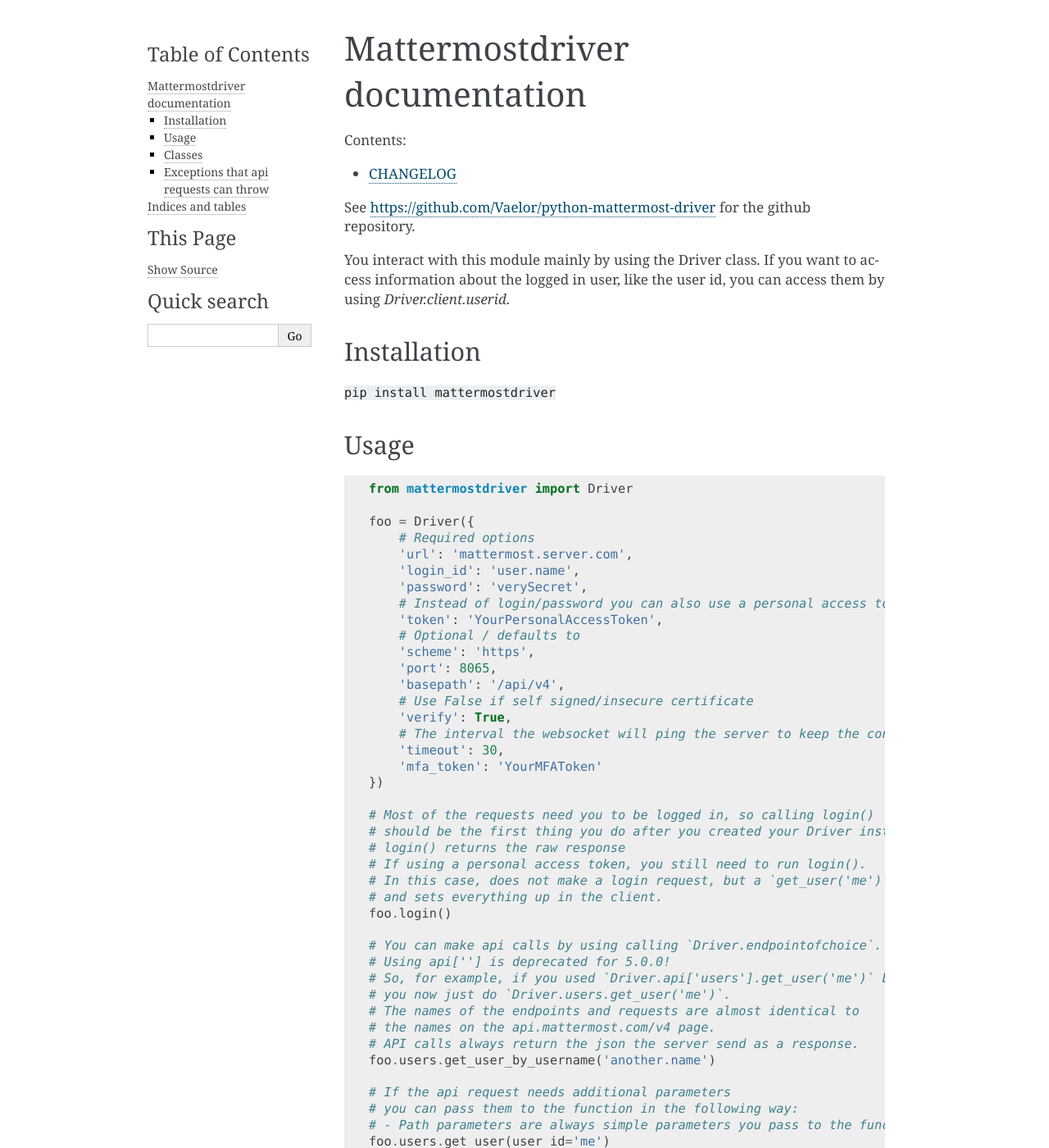
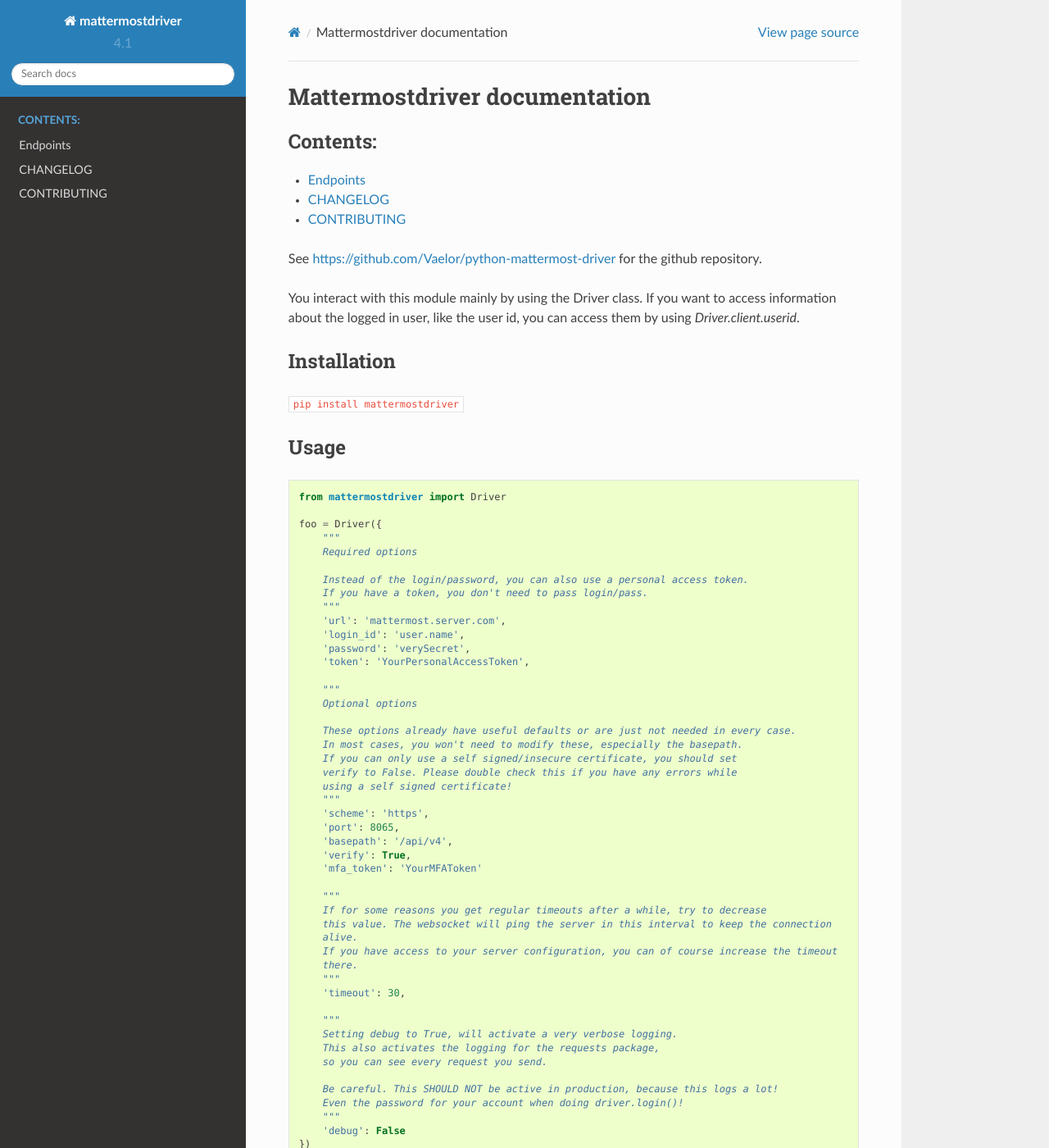
Before and after one commit to Vaelor/python-mattermost-driver, a Sphinx documentation site: the page built from docs/index.rst, in a window 1280 px wide and 1400 px high. Shown: the whole window at 82% size. Built offline with Sphinx 7.4.7 and the Read the Docs theme 2.0.0, drawn with Linux system fonts in a browser that asks for light colours; some of the changed text lies outside the part shown.

Commit message:
Refactoring and documentation improvements
 - Clean up the README a bit
 - Add the endpoints to the documentation
 - Add more useful docstrings which sphinx can read

 Bump version to 4.1.0

```diff
--- a/README.rst
+++ b/README.rst
@@ -41,43 +41,79 @@
     from mattermostdriver import Driver
 
     foo = Driver({
-        # Required options
+        """
+        Required options
+
+        Instead of the login/password, you can also use a personal access token.
+        If you have a token, you don't need to pass login/pass.
+        """
         'url': 'mattermost.server.com',
         'login_id': 'user.name',
         'password': 'verySecret',
-        # Instead of login/password you can also use a personal access token
         'token': 'YourPersonalAccessToken',
-        # Optional / defaults to
+
+        """
+        Optional options
+
+        These options already have useful defaults or are just not needed in every case.
+        In most cases, you won't need to modify these, especially the basepath.
+        If you can only use a self signed/insecure certificate, you should set
+        verify to False. Please double check this if you have any errors while
+        using a self signed certificate!
+        """
         'scheme': 'https',
         'port': 8065,
         'basepath': '/api/v4',
-        # Use False if self signed/insecure certificate
         'verify': True,
-        # The interval the websocket will ping the server to keep the connection alive
+        'mfa_token': 'YourMFAToken'
+
+        """
+        If for some reasons you get regular timeouts after a while, try to decrease
+        this value. The websocket will ping the server in this interval to keep the connection
+        alive.
+        If you have access to your server configuration, you can of course increase the timeout
+        there.
+        """
         'timeout': 30,
-        'mfa_token': 'YourMFAToken'
+
+        """
+        Setting debug to True, will activate a very verbose logging.
+        This also activates the logging for the requests package,
+        so you can see every request you send.
+
+        Be careful. This SHOULD NOT be active in production, because this logs a lot!
+        Even the password for your account when doing driver.login()!
+        """
+        'debug': False
     })
 
-    # Most of the requests need you to be logged in, so calling login()
-    # should be the first thing you do after you created your Driver instance.
-    # login() returns the raw response
-    # If using a personal access token, you still need to run login().
-    # In this case, does not make a login request, but a `get_user('me')`
-    # and sets everything up in the client.
+    """
+    Most of the requests need you to be logged in, so calling login()
+    should be the first thing you do after you created your Driver instance.
+    login() returns the raw response.
+    If using a personal access token, you still need to run login().
+    In this case, does not make a login request, but a `get_user('me')`
+    and sets everything up in the client.
+    """
     foo.login()
 
-    # You can make api calls by using calling `Driver.endpointofchoice`.
-    # Using api[''] is deprecated for 5.0.0!
-    # So, for example, if you used `Driver.api['users'].get_user('me')` before,
-    # you now just do `Driver.users.get_user('me')`.
-    # The names of the endpoints and requests are almost identical to
-    # the names on the api.mattermost.com/v4 page.
-    # API calls always return the json the server send as a response.
+    """
+    You can make api calls by using calling `Driver.endpointofchoice`.
+    Using api[''] is deprecated for 5.0.0!
+
+    So, for example, if you used `Driver.api['users'].get_user('me')` before,
+    you now just do `Driver.users.get_user('me')`.
+    The names of the endpoints and requests are almost identical to
+    the names on the api.mattermost.com/v4 page.
+    API calls always return the json the server send as a response.
+    """
     foo.users.get_user_by_username('another.name')
 
-    # If the api request needs additional parameters
-    # you can pass them to the function in the following way:
-    # - Path parameters are always simple parameters you pass to the function
+    """
+    If the api request needs additional parameters
+    you can pass them to the function in the following way:
+    - Path parameters are always simple parameters you pass to the function
+    """
     foo.users.get_user(user_id='me')
 
     # - Query parameters are always passed by passing a `params` dict to the function
@@ -94,10 +130,12 @@
         'type': 'O'
     })
 
-    # If you want to make a websocket connection to the mattermost server
-    # you can call the init_websocket method, passing an event_handler.
-    # Every Websocket event send by mattermost will be send to that event_handler.
-    # See the API documentation for which events are available.
+    """
+    If you want to make a websocket connection to the mattermost server
+    you can call the init_websocket method, passing an event_handler.
+    Every Websocket event send by mattermost will be send to that event_handler.
+    See the API documentation for which events are available.
+    """
     foo.init_websocket(event_handler)
 
     # To upload a file you will need to pass a `files` dictionary
@@ -111,37 +149,13 @@
         'channel_id': channel_id,
         'message': 'This is the important file',
         'file_ids': [file_id]})
+
     # If needed, you can make custom requests by calling `make_request`
     foo.client.make_request('post', '/endpoint', options=None, params=None, data=None, files=None, basepath=None)
+
     # If you want to call a webhook/execute it use the `call_webhook` method.
     # This method does not exist on the mattermost api AFAIK, I added it for ease of use.
     foo.hooks.call_webhook('myHookId', options) # Options are optional
 
 
 .. inclusion-marker-end-usage
-
-Available endpoints:
-''''''''''''''''''''
-
--  base
--  brand
--  channels
--  cluster
--  commands
--  compliance
--  elasticsearch
--  emoji
--  files
--  ldap
--  oauth
--  posts
--  preferences
--  saml
--  system
--  teams
--  users
--  webhooks
--  data_retention
-
-See https://api.mattermost.com/v4/ to see which api requests are
-available.
--- a/docs/conf.py
+++ b/docs/conf.py
@@ -19,6 +19,8 @@
 #
 import os
 import sys
+import sphinx_rtd_theme
+
 sys.path.insert(0, os.path.abspath('../src/'))
 root_dir = os.path.abspath(os.path.dirname('../'))
 
@@ -34,6 +36,7 @@
 extensions = ['sphinx.ext.autodoc',
     'sphinx.ext.doctest',
     'sphinx.ext.viewcode',
+    'sphinx.ext.graphviz',
     'sphinx.ext.githubpages']
 
 # Add any paths that contain templates here, relative to this directory.
@@ -87,13 +90,15 @@
 # If true, `todo` and `todoList` produce output, else they produce nothing.
 todo_include_todos = False
 
+autodoc_member_order = 'bysource'
 
 # -- Options for HTML output ----------------------------------------------
 
 # The theme to use for HTML and HTML Help pages.  See the documentation for
 # a list of builtin themes.
 #
-html_theme = 'alabaster'
+html_theme = "sphinx_rtd_theme"
+html_theme_path = [sphinx_rtd_theme.get_html_theme_path()]
 
 # Theme options are theme-specific and customize the look and feel of a theme
 # further.  For a list of options available for each theme, see the
--- /dev/null
+++ b/docs/contributing.rst
@@ -0,0 +1 @@
+.. include:: ../CONTRIBUTING.rst
--- a/docs/index.rst
+++ b/docs/index.rst
@@ -10,7 +10,10 @@
    :maxdepth: 1
    :caption: Contents:
 
+   endpoints
    changelog
+   contributing
+
 
 See https://github.com/Vaelor/python-mattermost-driver for the github repository.
 
--- a/requirements.txt
+++ b/requirements.txt
@@ -1,2 +1,3 @@
 requests==2.18
 websockets==3.2
+sphinx-rtd-theme==0.2.4
--- a/src/mattermostdriver/version.py
+++ b/src/mattermostdriver/version.py
@@ -1,2 +1,2 @@
-full_version = '4.0.2'
+full_version = '4.1.0'
 short_version = '.'.join(full_version.split('.', 2)[:2])
```
Also changed, not shown: CHANGELOG.rst (+26 -9 lines), docs/endpoints.rst (added, +146 -0 lines), 6 other files.
